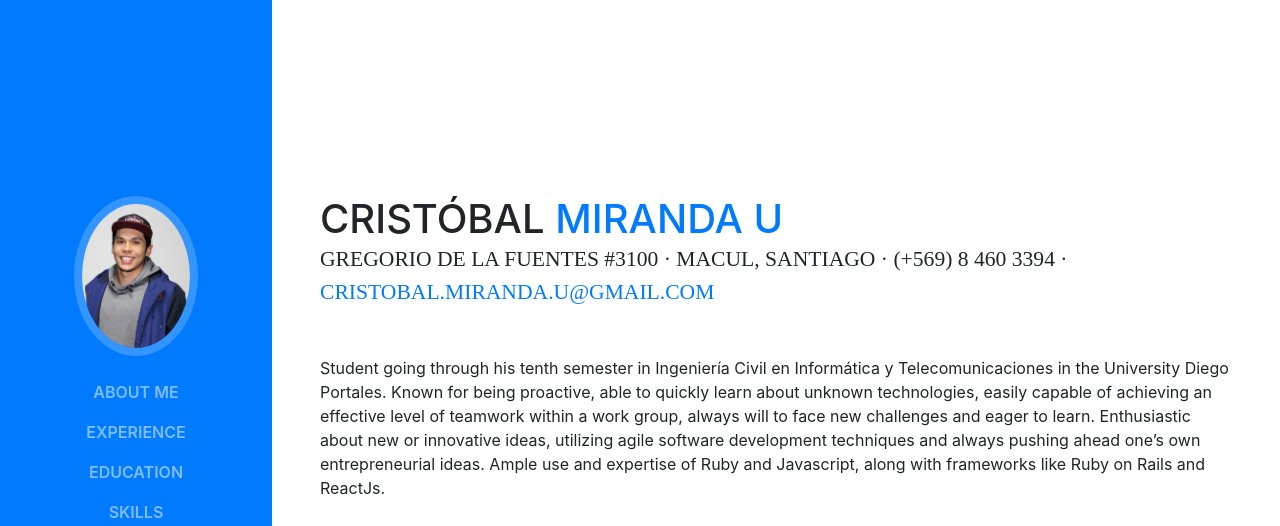
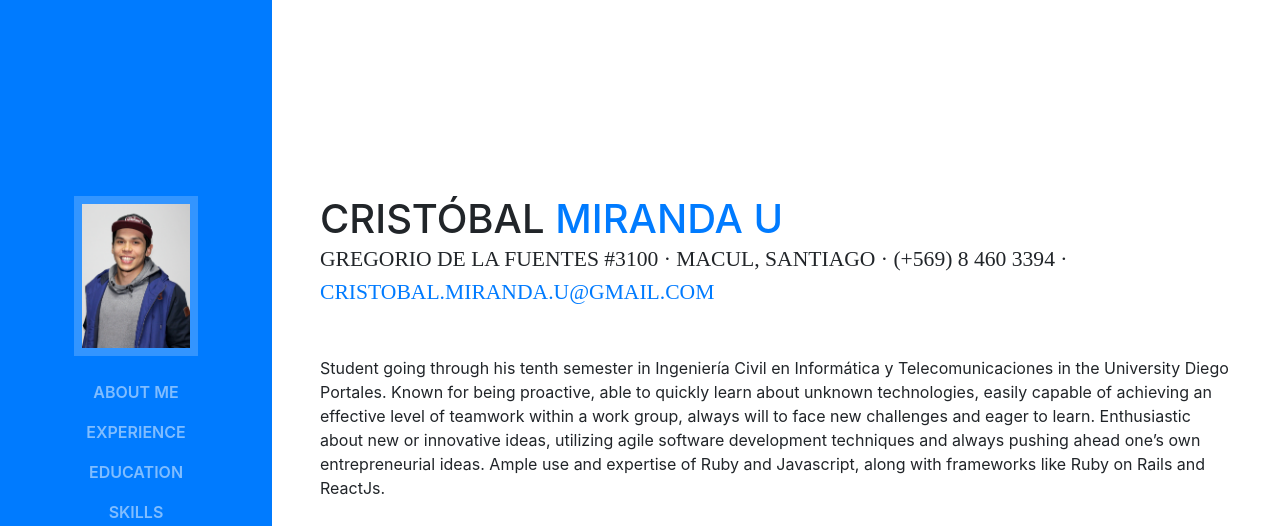
Before and after one commit to TobalOW/tobalow.github.io, a website with bundled scripts: page index.html in a window 1280 px wide. Shown: the top 526 px of the page. Built offline with nearby package versions, Linux system fonts and the light colour scheme; a web font is replaced by a local one.

Commit message:
change profile photo

```diff
--- a/index.html
+++ b/index.html
@@ -31,7 +31,7 @@
       <a class="navbar-brand js-scroll-trigger" href="#page-top">
         <span class="d-block d-lg-none">Currículum</span>
         <span class="d-none d-lg-block">
-          <img class="img-fluid img-profile rounded-circle mx-auto mb-2" src="img/profile.jpeg" alt="">
+          <img class="img-fluid img-profile mx-auto mb-2" src="img/profile.jpeg" alt="">
         </span>
       </a>
       <button class="navbar-toggler" type="button" data-toggle="collapse" data-target="#navbarSupportedContent" aria-controls="navbarSupportedContent" aria-expanded="false" aria-label="Toggle navigation">
```
